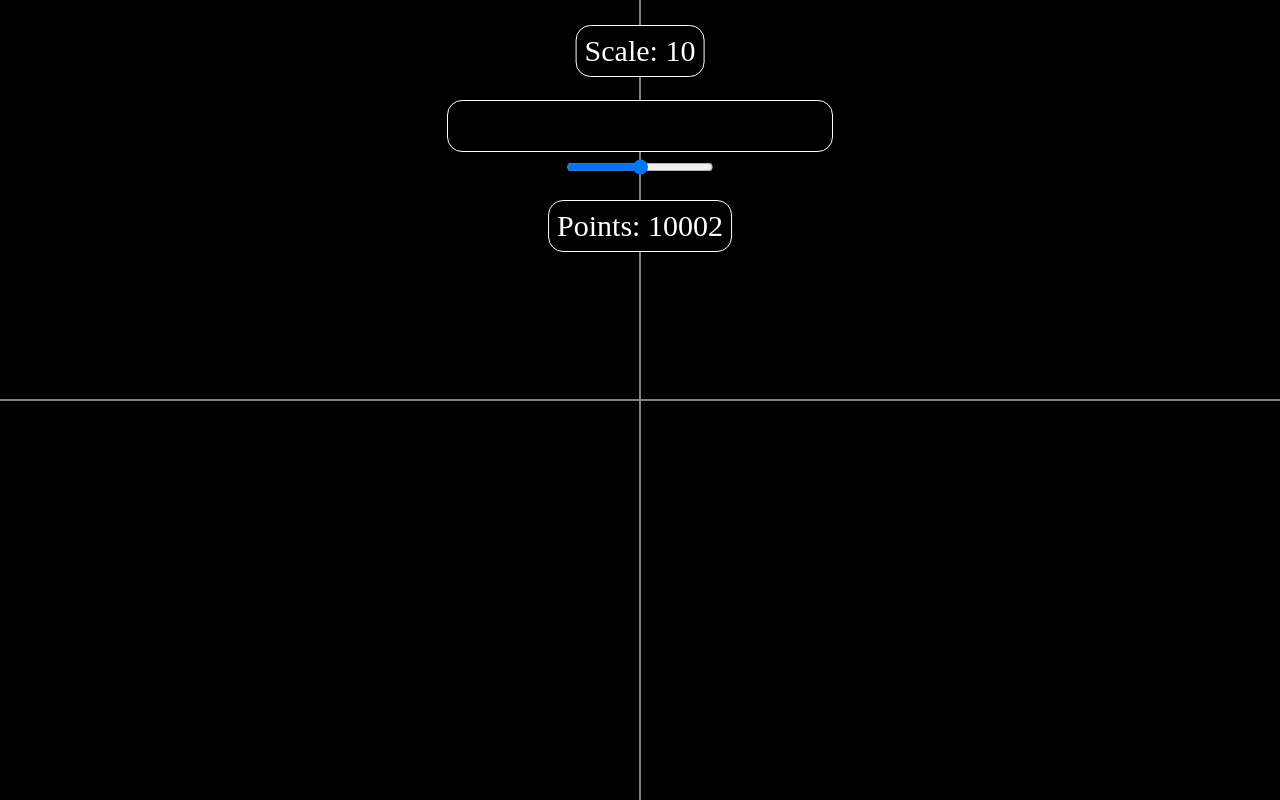
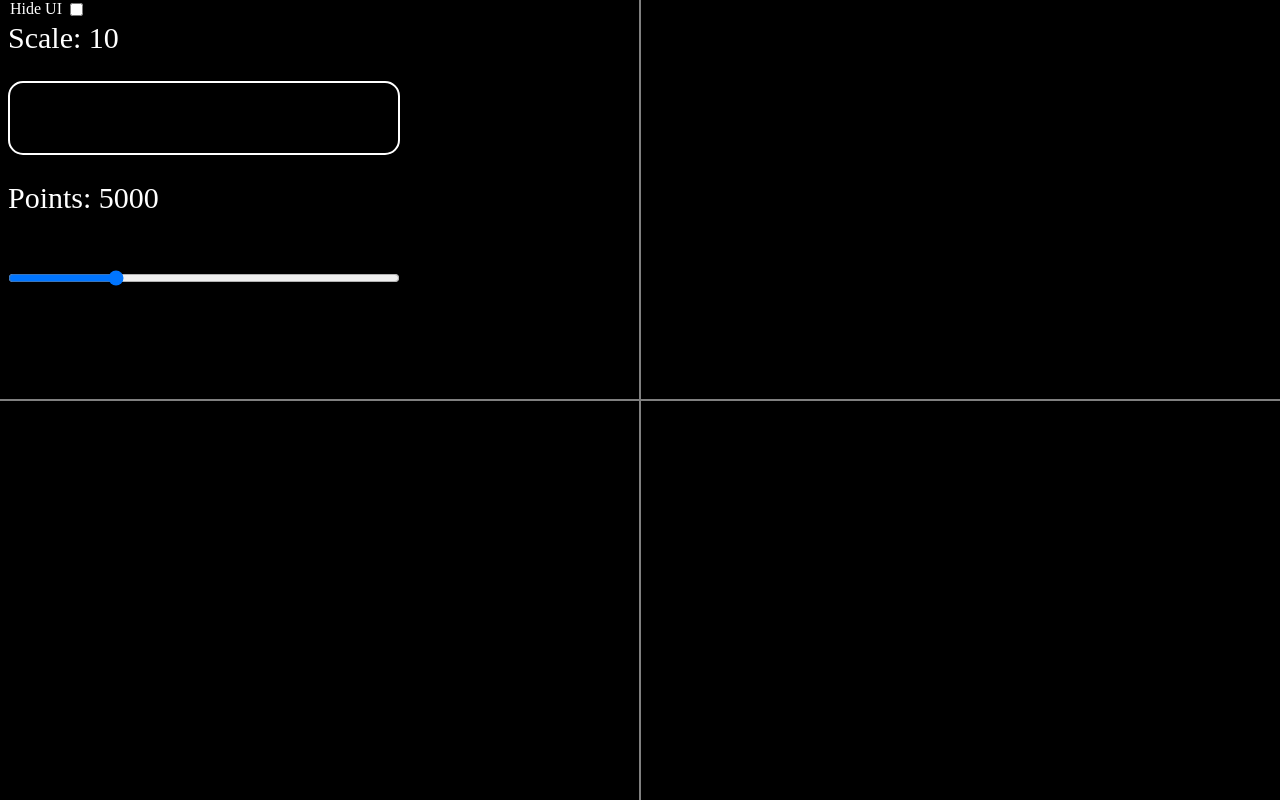
Before and after one commit to Axel-Jalonen/graphing.axelj.dev, a plain HTML site: page index.html in a window 1280 px wide. Drawn offline with Linux system fonts and the light colour scheme.

Commit message:
Refactor and optimize JS, clean CSS, add UI functionality and change UI

```diff
--- a/index.html
+++ b/index.html
@@ -9,12 +9,18 @@
     <title>axelj.dev > webgl-graphing</title>
 </head>
 <body>
-    <div id="point_follower">Scale: 10</div>
-    <input id="eq"></input>
-    <input id="slider" type="range" min="1" max="10000"></input>
-    <div id="point_count"></div>
-    <div id="verticalLine"></div>
-    <div id="horizontalLine"></div>
+    <label for="ui-toggle" id="ui-toggle-label">Hide UI</label>
+    <input id="ui-toggle" type="checkbox" title="hide-ui"></input>
+    <div id="ui">
+      <div id="scale-display">Scale: 10</div>
+      <input id="equation-input" type="text"></input>
+      <div id="point-count">Points: 5000</div>
+      <input id="point-count-input" value="2500" type="range" min="1" max="10000"></input>
+    </div>
+
+    <div class="axis-marker" id="vertical-line"></div>
+    <div class="axis-marker" id="horizontal-line"></div>
+
     <canvas id="canvas"></canvas>
 </body>
 <script src="main.js"></script>
--- a/main.css
+++ b/main.css
@@ -6,63 +6,69 @@
 
 body {
     background: black;
-    z-index: -10000;
+    width: 100vw;
+    height: 100vh;
+    z-index: -99;
 }
-
-
-#eq,
-#slider,
-#point_count,
-#testingMath,
-#point_follower {
+#ui-toggle-label {
     position: absolute;
-    left: 50%;
-    top: 100px;
-    translate: -50%;
+    font-size: inherit;
+    font-family: inherit;
+    color: white;
+    z-index: 2;
+    left: 10px;
+}
+#ui-toggle {
+    position: absolute;
+    z-index: 2;
+    top: 2.5px;
+    left: 70px;
+}
+#ui-toggle:checked ~ #ui {
+    display: none;
+}
+#ui-toggle:checked ~ .axis-marker {
+    display: none;
+}
+#ui {
+    position: absolute;
+    display: flex;
+    flex-direction: column;
+    justify-content: space-around;
+    height: 40%;
     font-size: 30px;
     background: black;
     color: white;
-    border: 1px solid white;
-    outline: none;
-    border-radius: 15px;
     z-index: 1;
     font-family: "Times New Roman", Times, serif;
     padding: 8px;
 }
-
-#point_follower {
-    top: 25px;
+#ui > input {
+    height: 50px;
+    padding: 10px;
+    background: black;
+    border: 2px solid white;
+    border-radius: 15px;
+    color: white;
+    font-size: inherit;
+    font-family: inherit;
 }
-
-#eq {
-    top: 100px;
+.axis-marker {
+    position: absolute;
+    background: grey;
+    z-index: -1;
 }
-
-#slider {
-    top: 150px;
-}
-
-#point_count {
-    top: 200px;
-}
-
-#verticalLine {
-    position: absolute;
+#vertical-line {
     left: 50%;
-    translate: -50%;
+    transform: translateX(-50%);
     height: 100%;
     width: 2px;
-    z-index: -1;
-    background: grey;
 }
-
-#horizontalLine {
-    position: absolute;
-    background: grey;
-    top: calc(50% - 1px);
+#horizontal-line {
+    top: 50%;
+    transform: translateY(-50%);
     height: 2px;
     width: 100%;
-    z-index: -1;
 }
 
 #canvas {
--- a/main.js
+++ b/main.js
@@ -1,7 +1,27 @@
 const canvas = document.getElementById("canvas");
 canvas.width = window.innerWidth;
 canvas.height = window.innerHeight;
+const pointCount = document.getElementById("point-count");
+const equationInput = document.getElementById("equation-input");
+const pointCountInput = document.getElementById("point-count-input");
+const scaleDisplay = document.getElementById("scale-display");
 const gl = canvas.getContext("webgl");
+
+document.addEventListener("DOMMouseScroll", handleScroll);
+document.addEventListener("mousewheel", handleScroll);
+function handleScroll(event) {
+    let increment = (1 / 25) * scale;
+    const delta = Math.max(-1, Math.min(1, event.wheelDelta || -event.detail));
+    scale -= delta > 0 ? increment : -increment;
+    scaleDisplay.textContent = "Scale: " + Math.round(scale * 1000) / 1000;
+    handleNewFrame();
+}
+pointCountInput.addEventListener("input", handleNewFrame);
+equationInput.addEventListener("input", handleNewFrame);
+
+function handleNewFrame() {
+    drawNewBuffer();
+}
 
 const vertexShaderSource = `
             attribute vec2 position;
@@ -10,7 +30,6 @@ const vertexShaderSource = `
                 gl_PointSize = 5.0;
             }
         `;
-
 const fragmentShaderSource = `
             precision mediump float;
             uniform vec4 color;
@@ -22,9 +41,11 @@ const fragmentShaderSource = `
 const vertexShader = gl.createShader(gl.VERTEX_SHADER);
 gl.shaderSource(vertexShader, vertexShaderSource);
 gl.compileShader(vertexShader);
+
 const fragmentShader = gl.createShader(gl.FRAGMENT_SHADER);
 gl.shaderSource(fragmentShader, fragmentShaderSource);
 gl.compileShader(fragmentShader);
+
 const program = gl.createProgram();
 gl.attachShader(program, vertexShader);
 gl.attachShader(program, fragmentShader);
@@ -32,7 +53,6 @@ gl.linkProgram(program);
 gl.useProgram(program);
 
 const colorUniformLocation = gl.getUniformLocation(program, "color");
-
 
 const positionAttributeLocation = gl.getAttribLocation(program, "position");
 gl.enableVertexAttribArray(positionAttributeLocation);
@@ -44,7 +64,7 @@ var verticesPoints = [];
 var scale = 10;
 var count = 1;
 
-function fix(str) {
+function mapEquation(str) {
   str = str.replace(/\bsin\b/g, "Math.sin");
   str = str.replace(/\bcos\b/g, "Math.cos");
   str = str.replace(/\btan\b/g, "Math.tan");
@@ -55,49 +75,25 @@ function fix(str) {
   str = str.replace(/\bsinh\b/g, "Math.sinh");
   str = str.replace(/\bcosh\b/g, "Math.cosh");
   str = str.replace(/\btanh\b/g, "Math.tanh");
+  str = str.replace(/\babs\b/g, "Math.abs");
   str = str.replace(/\^/g, "**");
   return str;
 }
 
-function updateTing() {
+function drawNewBuffer() {
     verticesPoints.length = 0;
     gl.bufferData(gl.ARRAY_BUFFER, new Float32Array(0), gl.STATIC_DRAW);
-    point_count.innerHTML = "Points: " + Math.round(2 / (1 / slider.value), 3);
-
-    for (let i = -1; i < 1; i += 1 / slider.value) {
+    pointCount.textContent = "Points: " + Math.round(2 / (1 / pointCountInput.value), 3);
+    for (let i = -1; i < 1; i += 1 / pointCountInput.value) {
         let x = i * scale;
-        y = eval(fix(eq.value));
+        var mappedFunction = mapEquation(equationInput.value)
+        y = eval(mappedFunction);
         if (!y > scale || !y < -scale || !isNaN(y)) {
             verticesPoints.push(x / scale, y / scale);
         }
     }
     gl.bufferData(gl.ARRAY_BUFFER, new Float32Array(verticesPoints), gl.STATIC_DRAW);
-    console.log(verticesPoints.length)
-
-}
-updateTing();
-
-function render() {
     gl.uniform4f(colorUniformLocation, 1, 1, 1, 1);
     gl.vertexAttribPointer(positionAttributeLocation, 2, gl.FLOAT, false, 0, 0);
     gl.drawArrays(gl.POINTS, 0, verticesPoints.length / 2);
-    window.requestAnimationFrame(render);
-};
-render();
-
-document.addEventListener("DOMMouseScroll", handleScroll);
-document.addEventListener("mousewheel", handleScroll);
-function handleScroll(event) {
-    let increment = (1 / 25) * scale;
-    const delta = Math.max(-1, Math.min(1, event.wheelDelta || -event.detail));
-    scale -= delta > 0 ? increment : -increment;
-    point_follower.innerHTML = "Scale: " + Math.round(scale * 1000) / 1000;
-    updateTing();
 }
-
-slider.addEventListener("input", () => {
-    updateTing();
-});
-eq.addEventListener("input", () => {
-    updateTing();
-});
```
